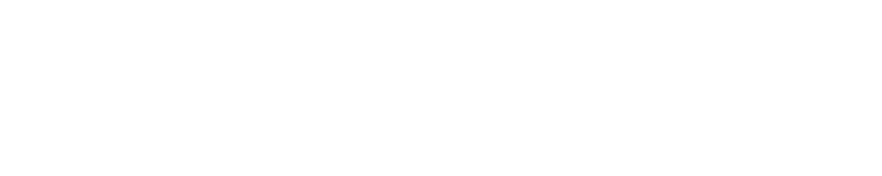
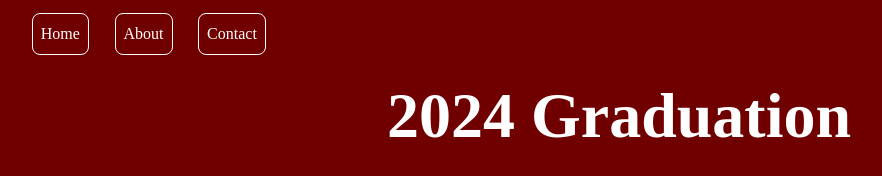
Before and after one commit to kbmke/graduation2024, a plain HTML site: page index.html in a window 1280 px wide. Shown: the whole page, without its empty margins (21-903 px from the left). Drawn offline with Linux system fonts and the light colour scheme.

Commit message:
renamed imgs, added h1

```diff
--- a/assets/main.css
+++ b/assets/main.css
@@ -78,6 +78,45 @@ h6 {
   9. Create a root stacking context
 */
 
-# root # __next {
+:root {
+  font-size: 16px;
+  /* COLOR PALLET */
+  --darkRed: hsl(0, 100%, 22%);
+  --white: #ffffff;
+  --black: #000000;
+}
+# __next {
   isolation: isolate;
 }
+
+body {
+  position: relative;
+  width: 100%;
+  height: 100vh;
+  background-color: var(--darkRed);
+  color: var(--white);
+}
+
+/* ABOVE EFFECTS BODY ELEMENTS */
+
+/* ID FORMATTING*/
+
+/* CLASS FORMATTING */
+.navbar {
+  list-style: none;
+  display: flex;
+}
+
+.nav-item {
+  margin: 0.8rem;
+  padding: 0.5rem;
+  border: 1px solid white;
+  border-radius: 0.5rem;
+}
+
+.header {
+  text-align: center;
+  font-size: 4rem;
+}
+
+/* UTILITY CLASSES */
--- a/index.html
+++ b/index.html
@@ -9,5 +9,16 @@
     <title>Graduation 2024</title>
     <link rel="stylesheet" href="/assets/main.css" />
   </head>
-  <body></body>
+  <body>
+    <nav>
+      <ul class="navbar">
+        <li class="nav-item">Home</li>
+        <li class="nav-item">About</li>
+        <li class="nav-item">Contact</li>
+      </ul>
+    </nav>
+    <main>
+      <h1 class="header">2024 Graduation</h1>
+    </main>
+  </body>
 </html>
```
Also changed, not shown: assets/images/classOf24pic.jpeg (renamed from assets/images/5FEDE8F7-5388-487F-8B3A-3DD54650219B_4_5005_c.jpeg), assets/images/demonsLogo.png (renamed from assets/images/Image 2.png), assets/images/gradCap.png (renamed from assets/images/Image 4.png).
